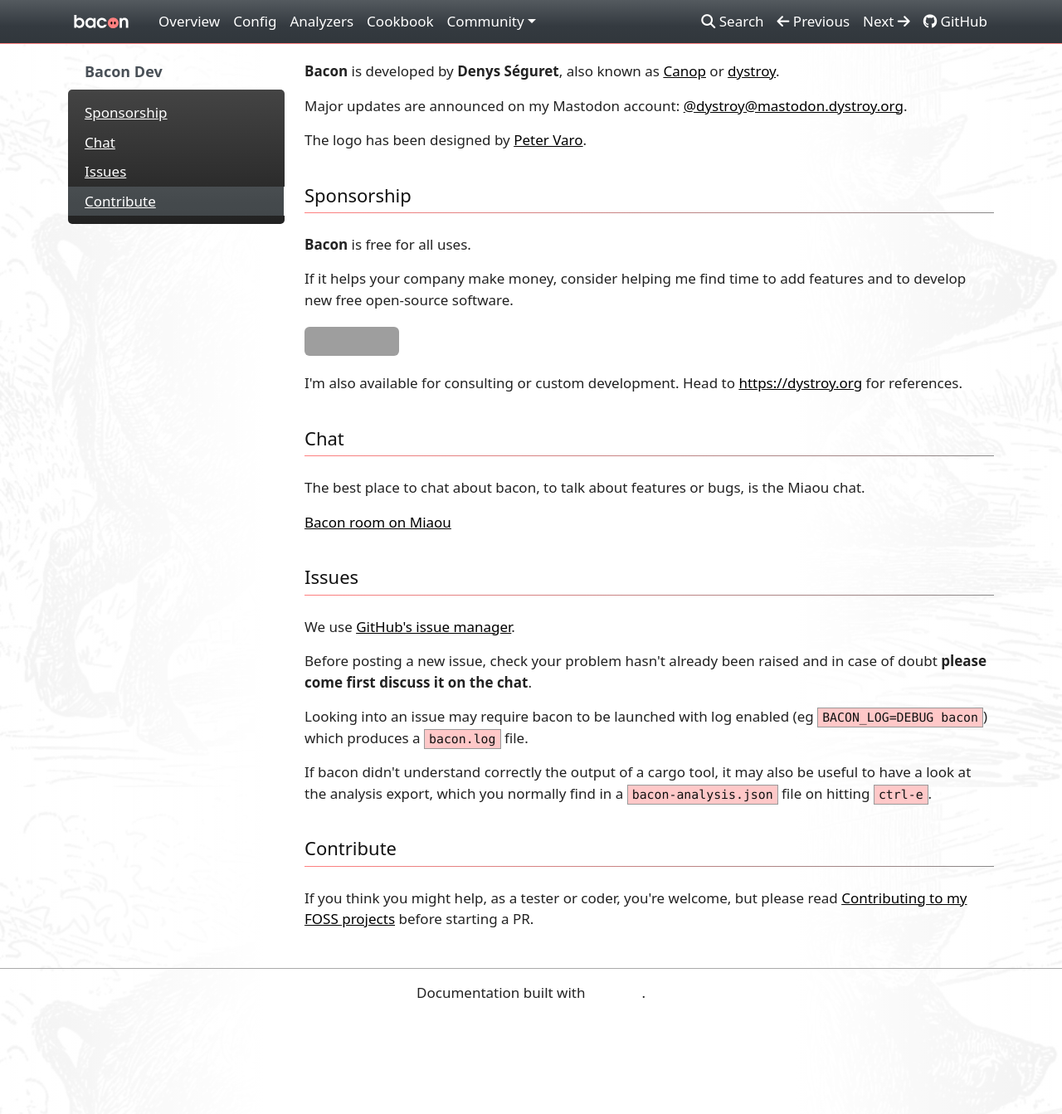
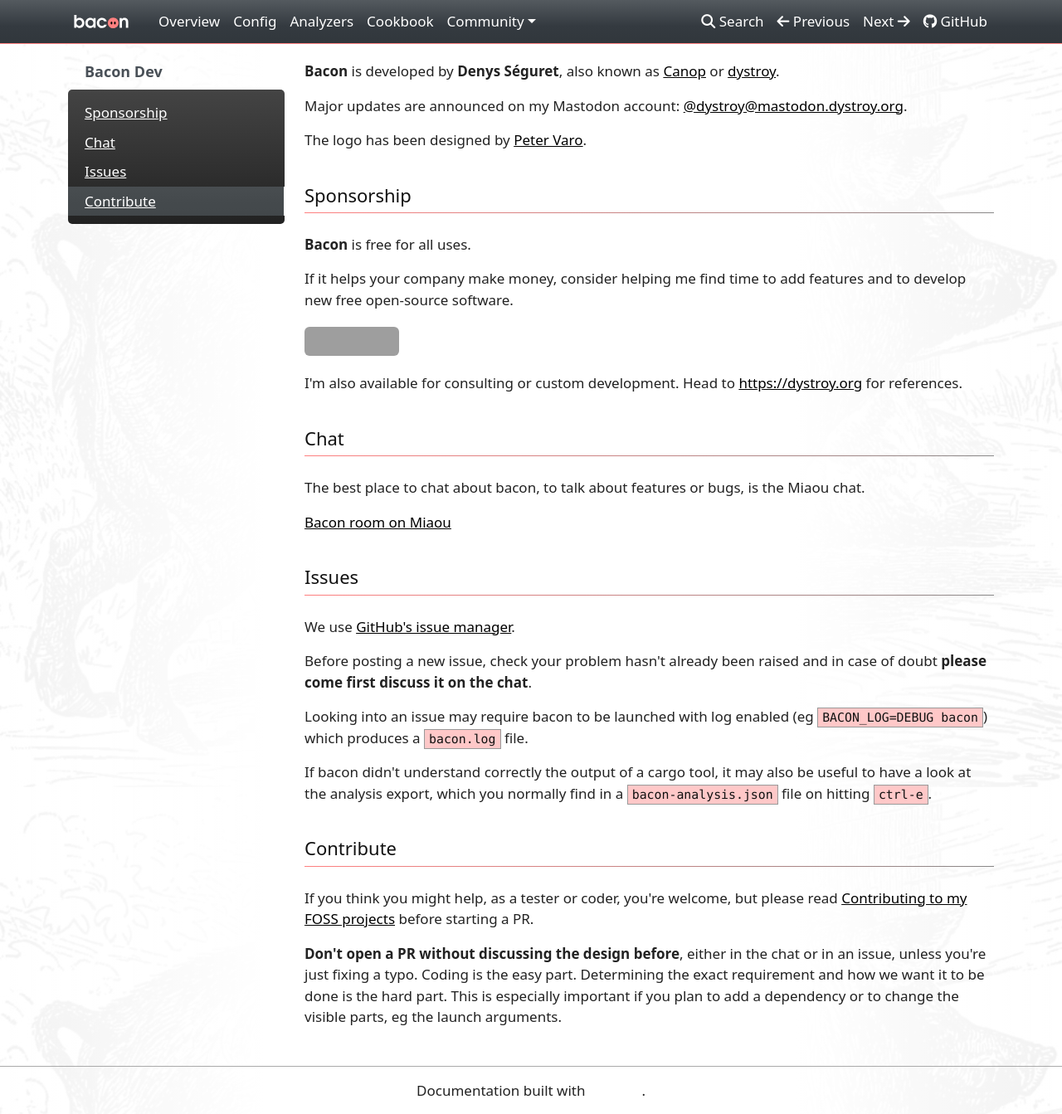
Before and after one commit to Canop/bacon, an MkDocs documentation site: the page built from website/docs/community/bacon-dev.md, in a window 1280 px wide and 1343 px high. Shown: the whole window at 83% size. Built offline with MkDocs 1.6.1, drawn with Linux system fonts in a browser that asks for light colours; nearby versions of some CDN libraries; a style sheet for code colours, icons or effects is not loaded; grey boxes are pictures that could not be loaded.

Commit message:
add a warning in the doc regarding cold PR

```diff
--- a/website/docs/community/bacon-dev.md
+++ b/website/docs/community/bacon-dev.md
@@ -40,3 +40,6 @@
 # Contribute
 
 If you think you might help, as a tester or coder, you're welcome, but please read [Contributing to my FOSS projects](https://dystroy.org/blog/contributing/) before starting a PR.
+
+
+**Don't open a PR without discussing the design before**, either in the chat or in an issue, unless you're just fixing a typo. Coding is the easy part. Determining the exact requirement and how we want it to be done is the hard part. This is especially important if you plan to add a dependency or to change the visible parts, eg the launch arguments.
```
